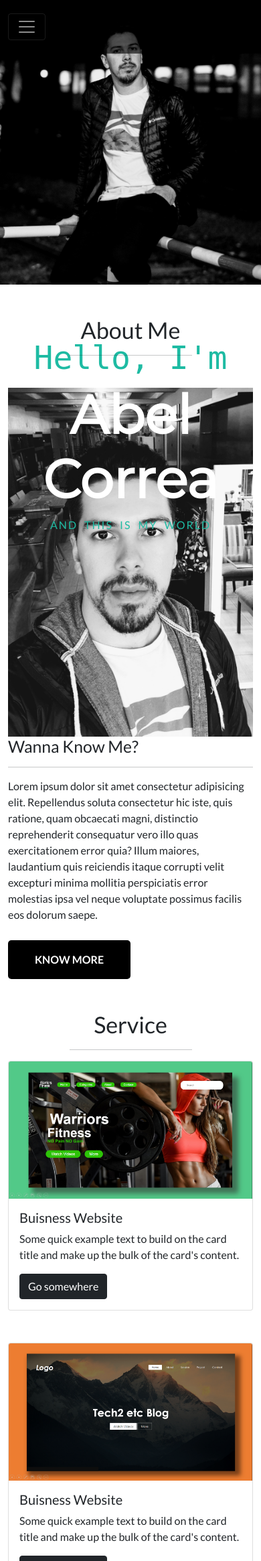
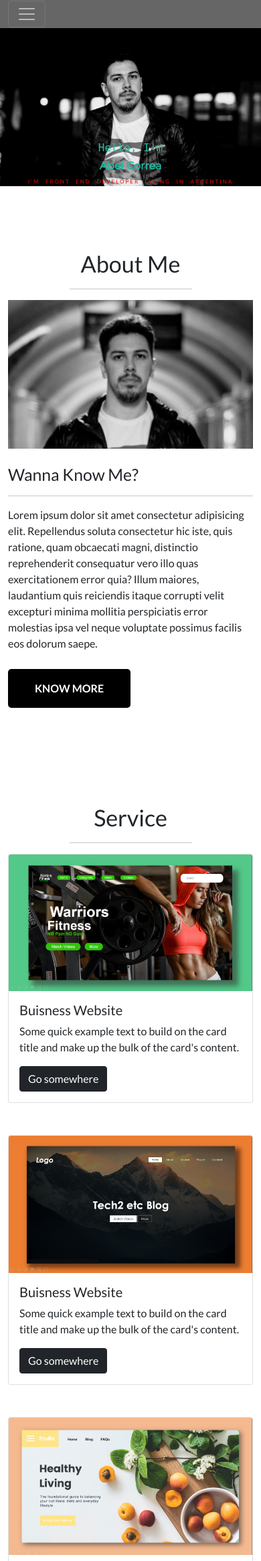
Before and after one commit to Abel075/portfolio-flask, a Flask app: page / in a window 390 px wide. Shown: the top 2331 px of the page at 67% size. Run offline with Flask 2, Linux system fonts and the light colour scheme.

Commit message:
responsive

```diff
--- a/static/css/main.css
+++ b/static/css/main.css
@@ -7,15 +7,28 @@ body {
     overflow-x: hidden;
     font-family: 'Lato', sans-serif;
 }
+.navbar-toggler:hover {
+    color: #1ebba3;
+
+}
+
+.offset::before {
+    display: block;
+    content: "";
+    height: 6rem;
+
+
+}
 
 .navbar {
-     text-transform: uppercase;
-     font-size: 14px;
-     font-weight: 700;
-     letter-spacing: 0.2rem;
-     background: rgba(0,0,0,0.6) !important;
-     padding: 20px 0;
+    text-transform: uppercase;
+    font-size: 14px;
+    font-weight: 700;
+    letter-spacing: 0.2rem;
+    background: rgba(0, 0, 0, 0.6) !important;
+    padding: 20px 0;
 }
+
 .navbar-dark .navbar-nav .nav-link {
     color: #fff;
     padding-left: 20px;
@@ -42,9 +55,9 @@ body {
 }
 
 .heading-content h1 {
-    font-size: 5em;
+    font-size: 4em;
     font-weight: bolder;
-    color: #fff;
+    color: #1ebba3;
     font-family: 'Montserrat', sans-serif;
 }
 
@@ -52,52 +65,160 @@ body {
     font-size: 1em;
     text-transform: uppercase;
     font-weight: lighter;
-    color: #1ebba3;
+    color: rgb(245, 7, 7);
     word-spacing: 5px;
     letter-spacing: 2px;
 }
 
 /*                     Inicio About            */
 
-#about .btn{
-    border:2px solid transparent ;
+#about .btn {
+    border: 2px solid transparent;
     width: 40%;
     padding: 15px 22px;
     background: #000;
     border-radius: 5px;
     margin-top: 10px;
 }
-#about .btn a{
+
+#about .btn a {
     color: #fff;
     text-decoration: none;
     font-size: 1em;
     font-weight: bold;
     text-transform: uppercase;
 }
-#about .btn:hover{
+
+#about .btn:hover {
     border: 2px solid #1ebba3;
     cursor: pointer;
 }
 
 /*                     Inicio Service            */
 
-#service .button{
-    border:2px solid transparent ;
+#service .button {
+    border: 2px solid transparent;
     width: 40%;
     padding: 15px 22px;
     background: #000;
     border-radius: 5px;
     margin-top: 10px;
 }
-#service .button a{
+
+#service .button a {
     color: #fff;
     text-decoration: none;
     font-size: 1em;
     font-weight: bold;
     text-transform: uppercase;
 }
-#service .button:hover{
+
+#service .button:hover {
     border: 2px solid #1ebba3;
     cursor: pointer;
 
 }
+/*           Iconos contacto          */
+.s-ico{
+    color: white;
+}
+
+/*               Media Query          */
+
+@media screen and (max-width:1200px) {
+
+    /*           Tablets          */
+    .navbar {
+
+        letter-spacing: 0.1rem;
+        padding: 10px 0;
+    }
+    .heading-content{
+        position: absolute;
+        top: 40%;
+        width: 100%;
+        max-width: 100%;
+    }
+
+    .heading-content h5 {
+        font-size: 2em;
+
+
+    }
+
+    .heading-content h1 {
+        font-size: 2em;
+
+    }
+
+    .heading-content p {
+        font-size: 0.7em;
+
+    }
+}
+
+@media screen and (max-width:796px) {
+
+    /*           Tablets          */
+    .navbar {
+
+        letter-spacing: 0.1rem;
+        padding: 10px 0;
+    }
+    .heading-content{
+        position: absolute;
+        top: 20%;
+        width: 100%;
+        max-width: 100%;
+    }
+
+    .heading-content h5 {
+        font-size: 2em;
+
+
+    }
+
+    .heading-content h1 {
+        font-size: 2em;
+
+    }
+
+    .heading-content p {
+        font-size: 0.7em;
+
+    }
+}
+
+@media screen and (max-width:556px) {
+
+    /*           Smarthphones          */
+    .navbar {
+
+        letter-spacing: 0.1rem;
+        padding: 1px 0;
+        position:static;
+    }
+    .heading-content{
+        position: absolute;
+        top: 25%;
+        width: 100%;
+        max-width: 100%;
+    }
+
+    .heading-content h5 {
+        font-size: 1em;
+
+    }
+
+    .heading-content h1 {
+        font-size: 1em;
+
+    }
+
+    .heading-content p {
+        font-size: 0.5em;
+
+
+    }
+
+}
--- a/templates/layout.html
+++ b/templates/layout.html
@@ -1,49 +1,39 @@
 <!-- Codigo reutilizable -->
 <!DOCTYPE html>
 <html lang="en">
+
 <head>
   <meta charset="UTF-8" />
   <meta http-equiv="X-UA-Compatible" content="IE=edge" />
   <meta name="viewport" content="width=device-width, initial-scale=1.0" />
-    <link
-      href="https://cdn.jsdelivr.net/npm/bootstrap@5.0.1/dist/css/bootstrap.min.css"
-      rel="stylesheet"
-      integrity="sha384-+0n0xVW2eSR5OomGNYDnhzAbDsOXxcvSN1TPprVMTNDbiYZCxYbOOl7+AMvyTG2x"
-      crossorigin="anonymous"
-    />
-    <link
-      rel="stylesheet"
-      href="{{ url_for('static', filename='css/main.css')}}"
-    />
+  <link href="https://cdn.jsdelivr.net/npm/bootstrap@5.0.1/dist/css/bootstrap.min.css" rel="stylesheet"
+    integrity="sha384-+0n0xVW2eSR5OomGNYDnhzAbDsOXxcvSN1TPprVMTNDbiYZCxYbOOl7+AMvyTG2x" crossorigin="anonymous" />
+    <link rel="stylesheet" href="https://use.fontawesome.com/releases/v5.15.3/css/all.css" integrity="sha384-SZXxX4whJ79/gErwcOYf+zWLeJdY/qpuqC4cAa9rOGUstPomtqpuNWT9wdPEn2fk" crossorigin="anonymous">
+  <link rel="stylesheet" href="{{ url_for('static', filename='css/main.css')}}" />
   <title>Document</title>
 </head>
 
-  <body>
+<body data-spy="scroll" data-bs-target="#navbarResponsive">
   <!--           Inicio   Navegacion          -->
   <div id="home" class="">
     <nav class="navbar navbar-expand-lg navbar-dark fixed-top">
       <div class="container-fluid">
-          <button
-            class="navbar-toggler"
-            type="button"
-            data-bs-toggle="collapse"
-            data-bs-target="#navbarSupportedContent"
-          >
+        <button class="navbar-toggler" type="button" data-bs-toggle="collapse" data-bs-target="#navbarResponsive">
           <span class="navbar-toggler-icon"></span>
         </button>
-          <div class="collapse navbar-collapse" id="navbarSupportedContent">
+        <div class="collapse navbar-collapse" id="navbarResponsive">
           <ul class="navbar-nav mx-auto">
             <li class="nav-item">
-                <a class="nav-link active" aria-current="page" href="#">Home</a>
+              <a class="nav-link" aria-current="page" href="#home">Home</a>
             </li>
             <li class="nav-item">
-                <a class="nav-link" href="#">About</a>
+              <a class="nav-link" href="#about">About</a>
             </li>
             <li class="nav-item">
-                <a class="nav-link" href="#">Service</a>
+              <a class="nav-link" href="#service">Service</a>
             </li>
             <li class="nav-item">
-                <a class="nav-link" href="#">Contact</a>
+              <a class="nav-link" href="#contact">Contact</a>
             </li>
           </ul>
         </div>
@@ -53,35 +43,27 @@
     <!--           Fin   Navegacion          -->
     <!--           Inicio del fondo          -->
     <div class="background">
-        <img
-          class="img-fluid"
-          style="width: 100%; height: 50%"
-          src="{{url_for('static',filename='img/01.jpg')}}"
-          alt=""
-        />
+      <img class="img-fluid" style="width: 100%; height: 50%" src="{{url_for('static',filename='img/perfil.jpg')}}"
+        alt="" />
     </div>
     <div class="heading-content text-center">
       <h5>Hello, I'm</h5>
       <h1>Abel Correa</h1>
-        <p>AND THIS IS MY WORLD</p>
+      <p>I'M FRONT END DEVELOPER LIVING IN ARGENTINA</p>
     </div>
 
     <!--           Fin del fondo             -->
   </div>
 
   <!--             Inicio About              -->
-    <div id="about" class="container mt-5 mb-5">
+  <div id="about" class="offset container">
     <div class="post-heading text-center">
       <h3 class="display-4 font-weight-bolt">About Me</h3>
       <hr class="w-50 mx-auto" />
     </div>
-      <div class="row mt-5">
-        <div class="col-lg-6 col-md-6 col-12">
-          <img
-            class="img-fluid"
-            src="{{url_for('static',filename='img/cv.jpg')}}"
-            alt=""
-          />
+    <div class="row mt-3">
+      <div class="col-lg-6 col-md-6 col-12 pb-4">
+        <img class="img-fluid" src="{{url_for('static',filename='img/perfil2.jpg')}}" alt="" />
       </div>
       <div class="col-lg-6 col-md-6 col-12">
         <h2>Wanna Know Me?</h2>
@@ -104,7 +86,7 @@
   <!--             Fin About                 -->
 
   <!--             Inicio Service              -->
-    <div id="service" class="container mt-5 mb-5">
+  <div id="service" class="offset container mt-5">
     <div class="post-heading text-center">
       <h3 class="display-4 font-weight-bolt">Service</h3>
       <hr class="w-50 mx-auto" />
@@ -112,11 +94,7 @@
     <div class="row">
       <div class="col-lg-4 col-md-6 col-12 pb-5">
         <div class="card">
-            <img
-              src="{{url_for('static',filename='img/service1.png')}}"
-              class="card-img-top"
-              alt="..."
-            />
+          <img src="{{url_for('static',filename='img/service1.png')}}" class="card-img-top" alt="..." />
           <div class="card-body">
             <h5 class="card-title">Buisness Website</h5>
             <p class="card-text">
@@ -129,11 +107,7 @@
       </div>
       <div class="col-lg-4 col-md-6 col-12 pb-5">
         <div class="card">
-            <img
-              src="{{url_for('static',filename='img/service2.png')}}"
-              class="card-img-top"
-              alt="..."
-            />
+          <img src="{{url_for('static',filename='img/service2.png')}}" class="card-img-top" alt="..." />
           <div class="card-body">
             <h5 class="card-title">Buisness Website</h5>
             <p class="card-text">
@@ -146,11 +120,7 @@
       </div>
       <div class="col-lg-4 col-md-6 col-12 pb-5">
         <div class="card">
-            <img
-              src="{{url_for('static',filename='img/service3.png')}}"
-              class="card-img-top"
-              alt="..."
-            />
+          <img src="{{url_for('static',filename='img/service3.png')}}" class="card-img-top" alt="..." />
           <div class="card-body">
             <h5 class="card-title">Buisness Website</h5>
             <p class="card-text">
@@ -163,11 +133,7 @@
       </div>
       <div class="col-lg-4 col-md-6 col-12 pb-5">
         <div class="card">
-            <img
-              src="{{url_for('static',filename='img/service4.png')}}"
-              class="card-img-top"
-              alt="..."
-            />
+          <img src="{{url_for('static',filename='img/service4.png')}}" class="card-img-top" alt="..." />
           <div class="card-body">
             <h5 class="card-title">Buisness Website</h5>
             <p class="card-text">
@@ -180,11 +146,7 @@
       </div>
       <div class="col-lg-4 col-md-6 col-12 pb-5">
         <div class="card">
-            <img
-              src="{{url_for('static',filename='img/service5.png')}}"
-              class="card-img-top"
-              alt="..."
-            />
+          <img src="{{url_for('static',filename='img/service5.png')}}" class="card-img-top" alt="..." />
           <div class="card-body">
             <h5 class="card-title">Buisness Website</h5>
             <p class="card-text">
@@ -197,11 +159,7 @@
       </div>
       <div class="col-lg-4 col-md-6 col-12 pb-5">
         <div class="card">
-            <img
-              src="{{url_for('static',filename='img/service6.png')}}"
-              class="card-img-top"
-              alt="..."
-            />
+          <img src="{{url_for('static',filename='img/service6.png')}}" class="card-img-top" alt="..." />
           <div class="card-body">
             <h5 class="card-title">Buisness Website</h5>
             <p class="card-text">
@@ -219,25 +177,9 @@
   </div>
 
   <!--             Fin Service                 -->
-    <!--             Inicio Newsletter              -->
-    <section class="sec1 container-fluid mt-5 mb-5">
-      <h2 class="mt-5">Newsletter</h2>
-      <p>Suscribirse a Newsletter para recibir nuevas noticias</p>
-      <form class="form-inline mt-2" action="">
-        <input
-          type="email"
-          class="form-control"
-          id="email"
-          placeholder="Enter Email"/>
-
-        <button type="submit" class="btn btn-dark">Submit</button>
-      </form>
-    </section>
-
-    <!--             Fin Newsletter                 -->
 
   <!--             Inicio Contact              -->
-    <div id="contact" class="container mt-5 mb-5">
+  <div id="contact" class="offset container mb-5">
     <div class="post-heading text-center">
       <h3 class="display-4 font-weight-bolt">Contact</h3>
       <hr class="w-50 mx-auto" />
@@ -245,28 +187,76 @@
     <form action="/action_page.php">
       <div class="form-group">
         <label for="email">Email address:</label>
-              <input type="email" class="form-control" placeholder="Enter email" id="email">
+        <input type="email" class="form-control" placeholder="Enter email" id="email" />
       </div>
       <div class="form-group">
         <label for="pwd">Password:</label>
-              <input type="password" class="form-control" placeholder="Enter password" id="pwd">
+        <input type="password" class="form-control" placeholder="Enter password" id="pwd" />
       </div>
       <div class="form-group form-check">
         <label class="form-check-label">
-                <input class="form-check-input" type="checkbox"> Remember me
+          <input class="form-check-input" type="checkbox" /> Remember me
         </label>
       </div>
-            <button type="submit" class="btn btn-primary">Submit</button>
+      <button type="submit" class="btn btn-primary mt-2">Submit</button>
     </form>
   </div>
   <!--             Fin Contact                 -->
   <!--             Inicio Footer                 -->
+  <!-- Footer -->
+  <footer class="page-footer font-small blue-grey lighten-5 bg-dark">
+    <div class="gb-dark">
+      <div class="container ">
+        <!-- Grid row-->
+        <div class="row py-4 d-flex align-items-center">
+          <!-- Grid column -->
+          <div class="col-md-6 col-lg-5 text-center text-md-left mb-2 mb-md-0">
+            <h4 class="mt-4 text-white">Contact me on social media!</h4>
+          </div>
+          <!-- Grid column -->
 
+          <!-- Grid column -->
+          <div class="col-md-6 col-lg-7 text-center text-md-end">
+            <!--Linkedin -->
+            <a class="s-ico" href="https://www.linkedin.com/in/abeldionisiocorrea/">
+              <i class="fab fa-linkedin-in white-text fa-2x me-4"> </i>
+            </a>
+            <!-- Twitter -->
+            <a class="s-ico" href="https://twitter.com/AbelDionisioCo1">
+              <i class="fab fa-twitter-square white-text fa-2x me-4"> </i>
+            </a>
+            <!-- GitHub -->
+            <a class="s-ico" href="https://github.com/Abel075">
+              <i class="fab fa-github-square white-text fa-2x me-4"> </i>
+            </a>
+            <!-- Facebook -->
+            <a class="s-ico" href="https://www.facebook.com/Abel-Dionisio-Correa-104368995147397">
+              <i class="fab fa-facebook-square fa-2x me-4"></i>
+            </a>
+
+            <!--Whatsapp-->
+            <a class="s-ico" href="https://wa.link/mo2li3">
+              <i class="fab fa-whatsapp fa-2x white-text"> </i>
+            </a>
+          </div>
+          <!-- Grid column -->
+        </div>
+        <!-- Grid row-->
+      </div>
+      <!-- Copyright -->
+      <div class="footer-copyright text-center text-white-50 py-3">
+        © 2021 Copyright:
+        <a class="dark-grey-text" href="https://mdbootstrap.com/">
+          abelcorrea.com</a>
+      </div>
+      <!-- Copyright -->
+    </div>
+
+  </footer>
+  <!-- Footer -->
   <!--             Fin Footer                 -->
 </body>
-  <script
-    src="https://cdn.jsdelivr.net/npm/bootstrap@5.0.1/dist/js/bootstrap.bundle.min.js"
-    integrity="sha384-gtEjrD/SeCtmISkJkNUaaKMoLD0//ElJ19smozuHV6z3Iehds+3Ulb9Bn9Plx0x4"
-    crossorigin="anonymous"
-  ></script>
+<script src="https://cdn.jsdelivr.net/npm/bootstrap@5.0.1/dist/js/bootstrap.bundle.min.js"
+  integrity="sha384-gtEjrD/SeCtmISkJkNUaaKMoLD0//ElJ19smozuHV6z3Iehds+3Ulb9Bn9Plx0x4" crossorigin="anonymous"></script>
+
 </html>
```
Also changed, not shown: static/img/perfil.jpg (added), static/img/perfil2.jpg (added). Lines whose indentation alone changed are shown as unchanged.
